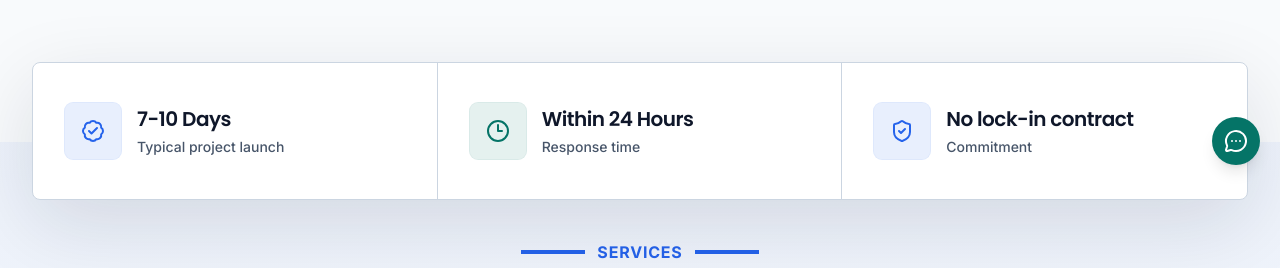
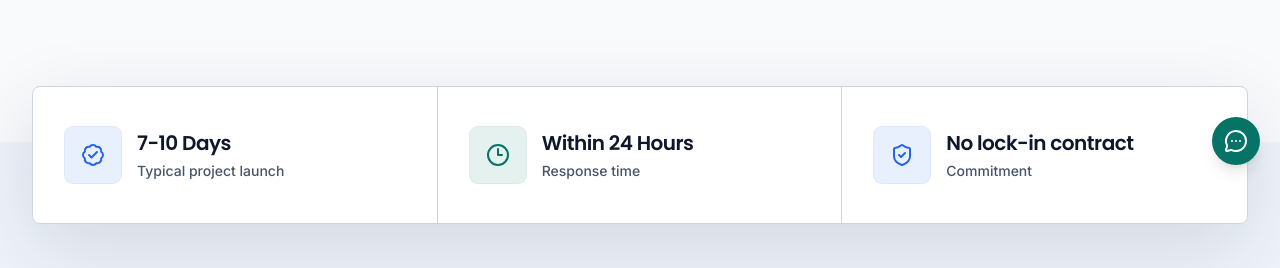
Before and after one commit to mishuk09/NovaWeb, a Next.js app: page / in a window 1280 px wide. Shown: the part 615-883 px from the top of the page. Built offline with nearby package versions, Linux system fonts and the light colour scheme; no server answers.

Commit message:
Improve layout styling in ShortInfo component

```diff
--- a/components/sections/home/short-info.tsx
+++ b/components/sections/home/short-info.tsx
@@ -14,12 +14,11 @@ const iconStyles = [
 
 export function ShortInfo() {
   return (
-    <div className="relative z-20 -mt-20 mb-8 md:-mt-40 md:mb-10">
+    <div className="relative z-20 -mt-20 mb-8 md:-mt-40 md:mb-10 pt-6">
       <Container>
         <FadeUp delay={0.1}>
           <Card className="overflow-hidden rounded-lg border border-border/40 bg-card p-0 shadow-[0_24px_80px_rgba(15,23,42,0.12)] backdrop-blur-xl dark:bg-slate-950/80">
-            {/* <div className="h-1 bg-gradient-to-r from-primary/70 via-primary to-accent" /> */}
-            <div className="grid divide-y   md:grid-cols-3 md:divide-x md:divide-y-0">
+            <div className="grid divide-y-6   md:grid-cols-3 md:divide-x md:divide-y-0">
               {homeHero.stats.map((item, index) => {
                 const Icon = statIcons[index % statIcons.length];
 
```
